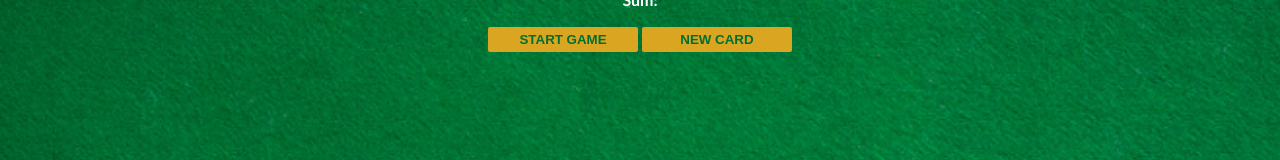
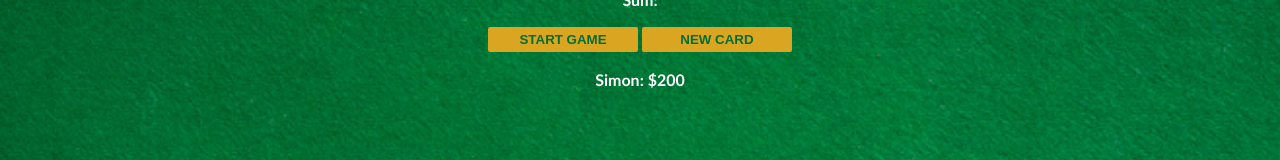
Before and after one commit to SimonRJenkins/blackjack-game, a plain HTML site: page index.html in a window 1280 px wide. Shown: the part 148-308 px from the top of the page. Drawn offline with Linux system fonts and the light colour scheme.

Commit message:
Added player object and displayed of player name and amount of chips

```diff
--- a/index.html
+++ b/index.html
@@ -11,6 +11,7 @@
     <p id="sum-el">Sum:</p>
     <button onclick="startGame()">START GAME</button>
     <button onclick="newCard()">NEW CARD</button>
+    <p id="player-el"></p>
     <script src="index.js"></script>
 </body>
 
--- a/index.js
+++ b/index.js
@@ -1,3 +1,8 @@
+let player = {
+    name: "Simon",
+    chips: 200
+}
+
 let cards = []
 let sum = 0
 let hasBlackJack = false
@@ -6,7 +11,9 @@ let message = ""
 let messageEl = document.getElementById("message-el")
 let sumEl = document.getElementById("sum-el")
 let cardsEl = document.getElementById("cards-el")
+let playerEl = document.getElementById("player-el")
 
+playerEl.textContent = player.name + ": $" + player.chips
 
 function getRandomCard() {
     let randomNumber = Math.floor(Math.random() * 13) + 1
```
